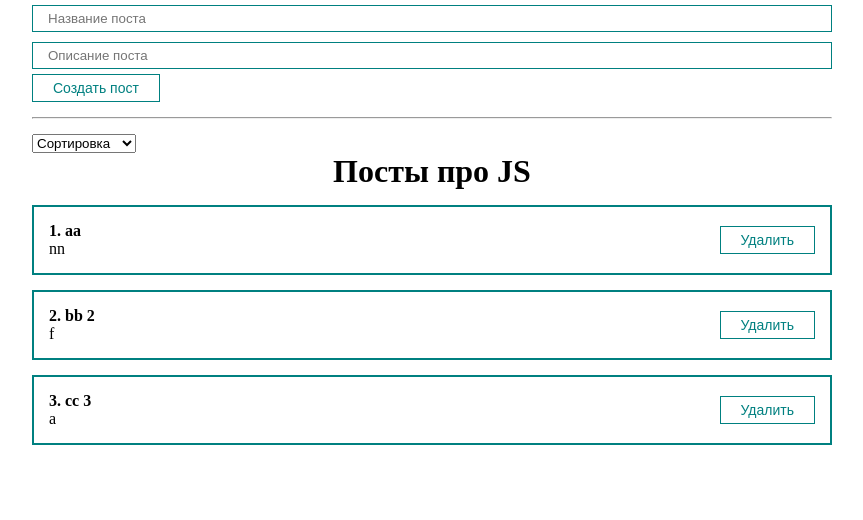
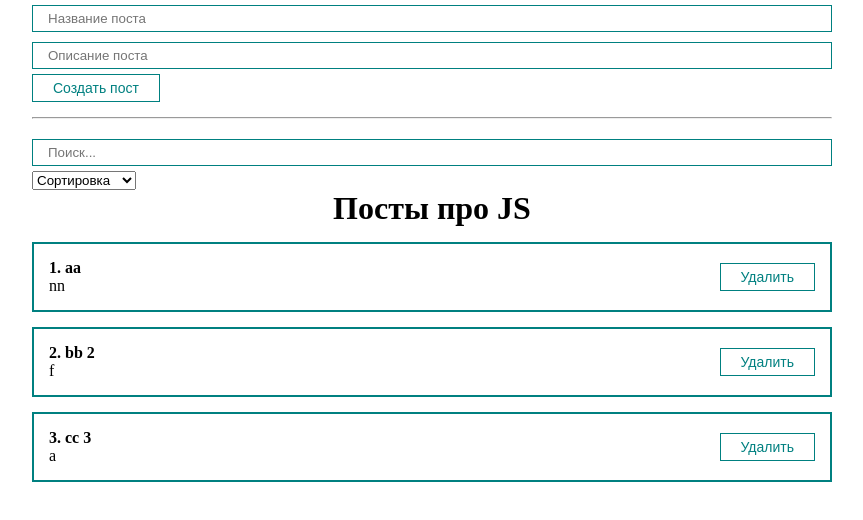
Before and after one commit to Kryptona/react-fund-course, a React (Create React App) app in the folder react-fund/: page / in a window 1280 px wide. Shown: the top 520 px of the page, without its empty margins (208-1071 px from the left). Built offline with nearby package versions, Linux system fonts and the light colour scheme.

Commit message:
Поиск

```diff
--- a/react-fund/src/App.js
+++ b/react-fund/src/App.js
@@ -1,10 +1,11 @@
-import React, {useState, useRef} from 'react';
+import React, {useState, useRef, useMemo} from 'react';
 import '../src/styles/App.css';
 import {PostList} from "./components/PostList";
 import {MyButton} from "./components/UI/button/MyButton";
 import {MyInput} from "./components/UI/input/MyInput";
 import {PostForm} from "./components/PostForm";
 import MySelect from "./components/UI/select/MySelect";
+import PostFilter from "./components/PostFilter";
 
 function App() {
     const [posts, setPosts] = useState([
@@ -12,8 +13,19 @@
         {id: 2, title: "bb 2", body: "f"},
         {id: 3, title: "cc 3", body: "a"},
     ])
+    const [filter, setFilter] = useState({sort: '', query: ''})
 
-    const [seletedSort, setSelectedSort] = useState("");
+    const sortedPosts = useMemo(() => {
+        console.log('getSortedPosts')
+        if(filter.sort){
+            return [...posts].sort((a, b) => a[filter.sort].localeCompare(b[filter.sort]));
+        }
+        return posts;
+    }, [filter.sort, posts]);
+
+    const sortedAndSearchedPosts = useMemo(() => {
+        return sortedPosts.filter(post => post.title.toLowerCase().includes(filter.query))
+    }, [filter.query, sortedPosts])
 
     const createPost = (newPost) => {
         setPosts([...posts, newPost])
@@ -23,28 +35,13 @@
         setPosts(posts.filter(p => p.id !== post.id))
     }
 
-    const sortPosts = sort => {
-        setSelectedSort(sort);
-        setPosts([...posts].sort((a, b) => a[sort].localeCompare(b[sort])))
-    }
-
     return (
         <div className="App">
             <PostForm create={createPost}/>
             <hr style={{margin: '15px 0'}}/>
-            <div>
-                <MySelect
-                    value={seletedSort}
-                    onChange={sortPosts}
-                    defaultValue="Сортировка"
-                    options={[
-                        {value:'title', name: 'По названию'},
-                        {value:'body', name: 'По описанию'},
-                    ]}
-                />
-            </div>
-            {posts.length
-                ? <PostList remove={removePost} posts={posts} title="Посты про JS"/>
+            <PostFilter filter={filter} setFilter={setFilter}/>
+            {sortedAndSearchedPosts.length
+                ? <PostList remove={removePost} posts={sortedAndSearchedPosts} title="Посты про JS"/>
                 : <h1 style={{textAlign: 'center'}}>
                     Посты не найдены
                 </h1>
--- /dev/null
+++ b/react-fund/src/components/PostFilter.jsx
@@ -0,0 +1,26 @@
+import React from 'react';
+import {MyInput} from "./UI/input/MyInput";
+import MySelect from "./UI/select/MySelect";
+
+const PostFilter = ({filter, setFilter}) => {
+    return (
+        <div>
+                <MyInput
+                    value={filter.query}
+                    onChange={e => setFilter({...filter, query: e.target.value})}
+                    placeholder="Поиск..."
+                />
+                <MySelect
+                    value={filter.sort}
+                    onChange={selectedSort => setFilter({...filter, sort: selectedSort})}
+                    defaultValue="Сортировка"
+                    options={[
+                        {value:'title', name: 'По названию'},
+                        {value:'body', name: 'По описанию'},
+                    ]}
+                />
+        </div>
+    );
+};
+
+export default PostFilter;
```
